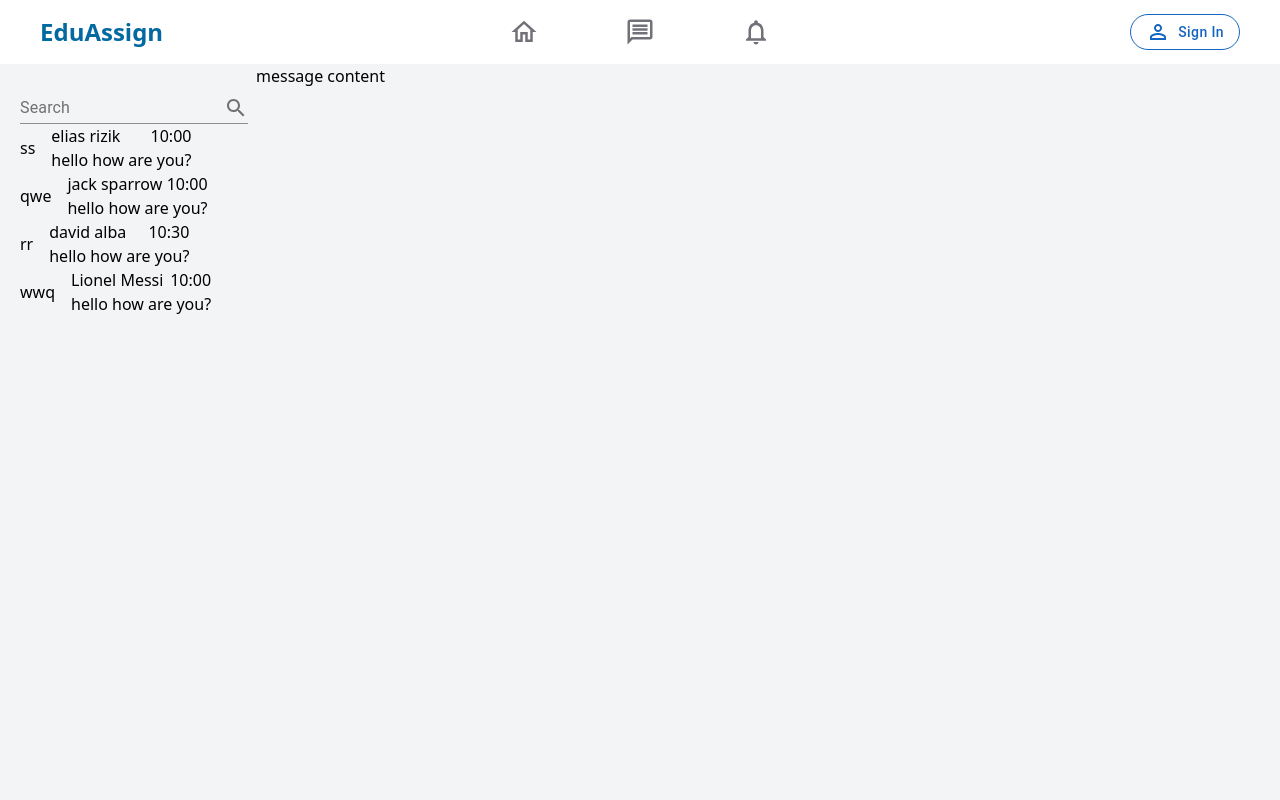
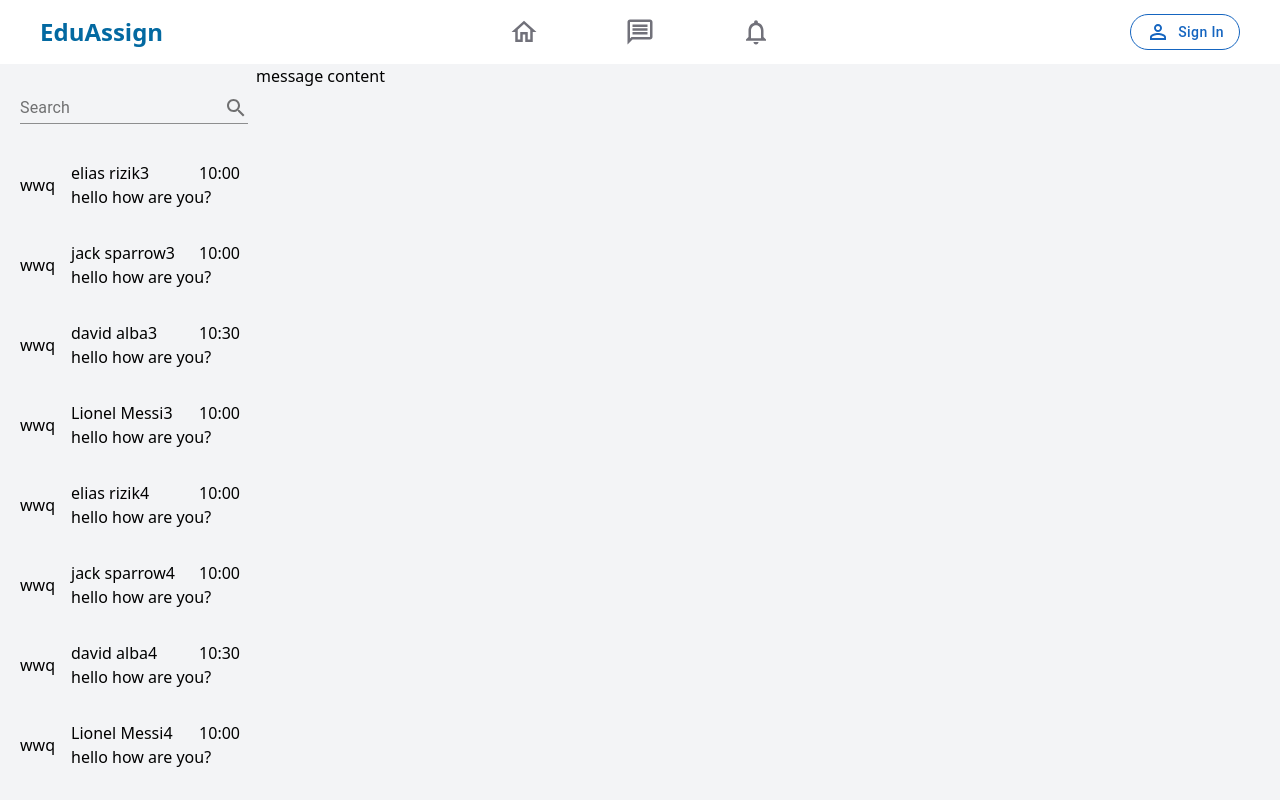
Before and after one commit to eliasrizik93/EduAssign, a React (Create React App) app in the folder client/: page /messages in a window 1280 px wide. Built offline with nearby package versions, Linux system fonts and the light colour scheme.

Commit message:
add scroller and fix width issues

```diff
--- a/client/src/components/Messages/MessagesPage.tsx
+++ b/client/src/components/Messages/MessagesPage.tsx
@@ -1,6 +1,6 @@
 import React from "react";
 import MessageContent from "./MessageContent/MessageContent";
-import SideBarMessages from "./SidebarMessages/SideBarMessages";
+import SideBarMessages from "./SideBarMessages/SideBarMessages";
 
 const Messages: React.FC = () => {
   return (
--- /dev/null
+++ b/client/src/components/Messages/SideBarMessages/SidebarMessagesList/SidebarMessagesList.scss
@@ -0,0 +1,27 @@
+$scrollbar-width: 7px;
+$scrollbar-track-color: #f1f1f1;
+$scrollbar-thumb-color: #888;
+$scrollbar-thumb-hover-color: #555;
+
+.custom-scrollbar {
+  height: calc(100vh - 120px);
+  overflow-y: auto;
+  margin-top: 5px;
+
+  &::-webkit-scrollbar {
+    width: $scrollbar-width;
+  }
+
+  &::-webkit-scrollbar-track {
+    background: $scrollbar-track-color;
+  }
+
+  &::-webkit-scrollbar-thumb {
+    background: $scrollbar-thumb-color;
+    border-radius: 5px;
+
+    &:hover {
+      background: $scrollbar-thumb-hover-color;
+    }
+  }
+}
--- a/client/src/components/Messages/SideBarMessages/SidebarMessagesList/SidebarMessagesList.tsx
+++ b/client/src/components/Messages/SideBarMessages/SidebarMessagesList/SidebarMessagesList.tsx
@@ -1,60 +1,123 @@
-import { makeStyles } from "@material-ui/core";
-
-const Users = [{
-    name: 'elias rizik',
-    time: '10:00',
+import { Box } from "@material-ui/core";
+import "./SidebarMessagesList.scss";
+const Users = [
+  {
+    name: "elias rizik3",
+    time: "10:00",
     notifications: 3,
-    lastMessage: 'hello how are you?',
-    iconImage: 'ss'
+    lastMessage: "hello how are you?",
+    iconImage: "wwq",
   },
   {
-    name: 'jack sparrow',
-    time: '10:00',
+    name: "jack sparrow3",
+    time: "10:00",
     notifications: 3,
-    lastMessage: 'hello how are you?',
-    iconImage: 'qwe'
+    lastMessage: "hello how are you?",
+    iconImage: "wwq",
   },
   {
-    name: 'david alba',
-    time: '10:30',
+    name: "david alba3",
+    time: "10:30",
     notifications: 3,
-    lastMessage: 'hello how are you?',
-    iconImage: 'rr'
+    lastMessage: "hello how are you?",
+    iconImage: "wwq",
   },
   {
-    name: 'Lionel Messi',
-    time: '10:00',
+    name: "Lionel Messi3",
+    time: "10:00",
     notifications: 3,
-    lastMessage: 'hello how are you?',
-    iconImage: 'wwq'
-}]
+    lastMessage: "hello how are you?",
+    iconImage: "wwq",
+  },
+  {
+    name: "elias rizik4",
+    time: "10:00",
+    notifications: 3,
+    lastMessage: "hello how are you?",
+    iconImage: "wwq",
+  },
+  {
+    name: "jack sparrow4",
+    time: "10:00",
+    notifications: 3,
+    lastMessage: "hello how are you?",
+    iconImage: "wwq",
+  },
+  {
+    name: "david alba4",
+    time: "10:30",
+    notifications: 3,
+    lastMessage: "hello how are you?",
+    iconImage: "wwq",
+  },
+  {
+    name: "Lionel Messi4",
+    time: "10:00",
+    notifications: 3,
+    lastMessage: "hello how are you?",
+    iconImage: "wwq",
+  },
+  {
+    name: "elias rizik5",
+    time: "10:00",
+    notifications: 3,
+    lastMessage: "hello how are you?",
+    iconImage: "wwq",
+  },
+  {
+    name: "jack sparrow5",
+    time: "10:00",
+    notifications: 3,
+    lastMessage: "hello how are you?",
+    iconImage: "wwq",
+  },
+  {
+    name: "david alba5",
+    time: "10:30",
+    notifications: 3,
+    lastMessage: "hello how are you?",
+    iconImage: "wwq",
+  },
+  {
+    name: "Lionel Messi5",
+    time: "10:00",
+    notifications: 3,
+    lastMessage: "hello how are you?",
+    iconImage: "wwq",
+  },
+];
 
-const useStyles = makeStyles((theme) => ({
-    fullWidth: {
-        width: '100%',
-    }
-}))
 const SidebarMessagesList = () => {
-    const classes = useStyles()
   return (
-        <>
-            {Users.length > 0 && Users.map(user => {
+    <div className="custom-scrollbar">
+      {Users.length > 0 &&
+        Users.map((user) => {
           return (
-                    <div className={`flex items-center ${classes.fullWidth}`}>
+            <Box
+              key={user.name}
+              component="div"
+              className="mt-8"
+              sx={{
+                display: "flex",
+                alignItems: "center",
+                width: "100%",
+              }}
+            >
               <div>{user.iconImage}</div>
-                        <div className="ml-4">
+              <Box component="div" className="ml-4 w-full">
                 <div className="flex">
                   <div>{user.name}</div>
-                                <div className="ml-auto">{user.time}</div>
+                  <Box component="div" className="ml-auto mr-2">
+                    {user.time}
+                  </Box>
                 </div>
                 <div>{user.lastMessage}</div>
+              </Box>
+            </Box>
+          );
+        })}
     </div>
-                    </div>
-                )
-            })}
-        </>
-    )
-}
+  );
+};
 
-
-export default SidebarMessagesList
+export default SidebarMessagesList;
```
Lines whose indentation alone changed are shown as unchanged.
